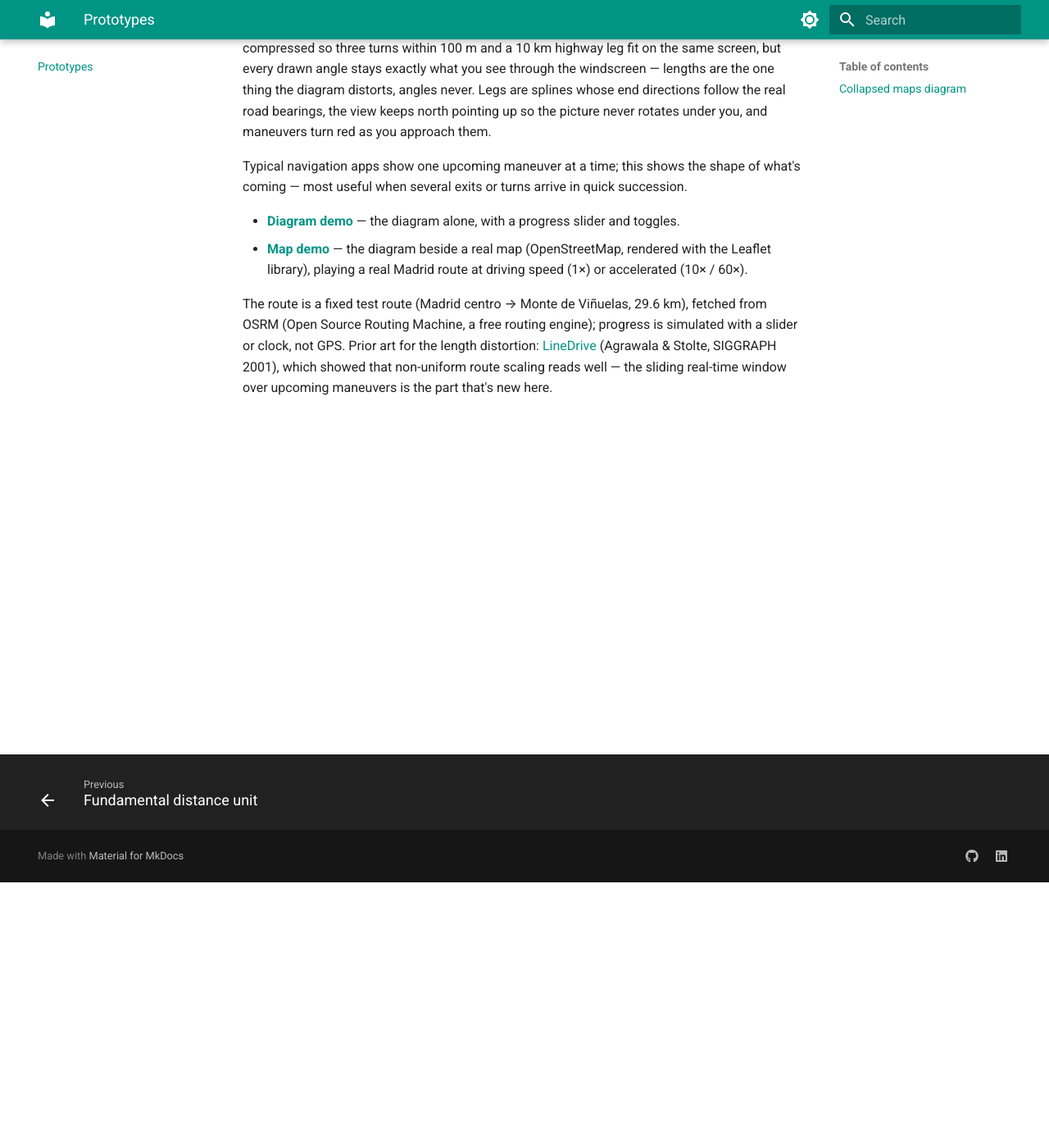
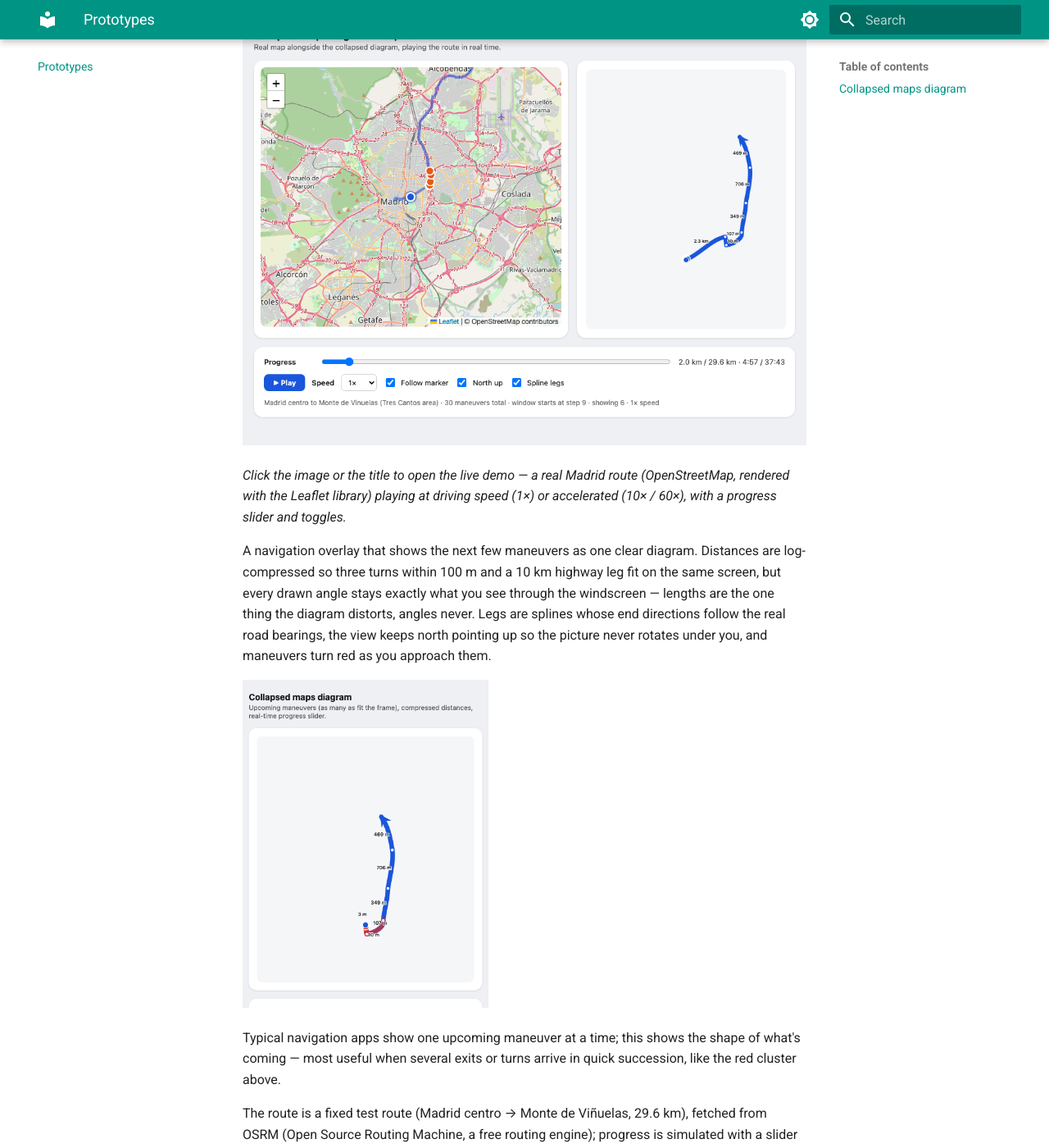
Before and after one commit to rubenayla/notes, an MkDocs documentation site: the page built from docs/prototypes.md, in a window 1280 px wide and 1400 px high, scrolled down 324 px. Shown: the whole window at 82% size. Built offline with MkDocs 1.6.1 and Material for MkDocs 9.7.7, drawn with Linux system fonts in a browser that asks for light colours.

Commit message:
prototypes: header links straight to the map demo, add screenshots
Drop the diagram-alone link (hard to understand without the map beside
it; the page still serves it, just unadvertised). Clickable hero
screenshot of the map demo plus a close-up of a red maneuver cluster.

```diff
--- a/docs/prototypes.md
+++ b/docs/prototypes.md
@@ -2,13 +2,16 @@
 
 Working demos of ideas I'm building — runnable in the browser, no install.
 
-## Collapsed maps diagram
+## [Collapsed maps diagram](prototypes/maps-collapsed-diagram/map.html)
+
+[![The demo: a real Madrid route playing on a map beside the collapsed diagram](assets/prototypes/maps-collapsed-diagram-map.png)](prototypes/maps-collapsed-diagram/map.html)
+
+*Click the image or the title to open the live demo — a real Madrid route (OpenStreetMap, rendered with the Leaflet library) playing at driving speed (1×) or accelerated (10× / 60×), with a progress slider and toggles.*
 
 A navigation overlay that shows the next few maneuvers as one clear diagram. Distances are log-compressed so three turns within 100 m and a 10 km highway leg fit on the same screen, but every drawn angle stays exactly what you see through the windscreen — lengths are the one thing the diagram distorts, angles never. Legs are splines whose end directions follow the real road bearings, the view keeps north pointing up so the picture never rotates under you, and maneuvers turn red as you approach them.
 
-Typical navigation apps show one upcoming maneuver at a time; this shows the shape of what's coming — most useful when several exits or turns arrive in quick succession.
+![Three turns within meters of each other collapse into a red cluster at the position marker while the road ahead stays blue](assets/prototypes/maps-collapsed-diagram-diagram.png){ width="300" }
 
-- **[Diagram demo](prototypes/maps-collapsed-diagram/index.html)** — the diagram alone, with a progress slider and toggles.
-- **[Map demo](prototypes/maps-collapsed-diagram/map.html)** — the diagram beside a real map (OpenStreetMap, rendered with the Leaflet library), playing a real Madrid route at driving speed (1×) or accelerated (10× / 60×).
+Typical navigation apps show one upcoming maneuver at a time; this shows the shape of what's coming — most useful when several exits or turns arrive in quick succession, like the red cluster above.
 
 The route is a fixed test route (Madrid centro → Monte de Viñuelas, 29.6 km), fetched from OSRM (Open Source Routing Machine, a free routing engine); progress is simulated with a slider or clock, not GPS. Prior art for the length distortion: [LineDrive](http://graphics.stanford.edu/papers/routemaps/) (Agrawala & Stolte, SIGGRAPH 2001), which showed that non-uniform route scaling reads well — the sliding real-time window over upcoming maneuvers is the part that's new here.
```
Also changed, not shown: docs/assets/prototypes/maps-collapsed-diagram-diagram.png (added), docs/assets/prototypes/maps-collapsed-diagram-map.png (added).
